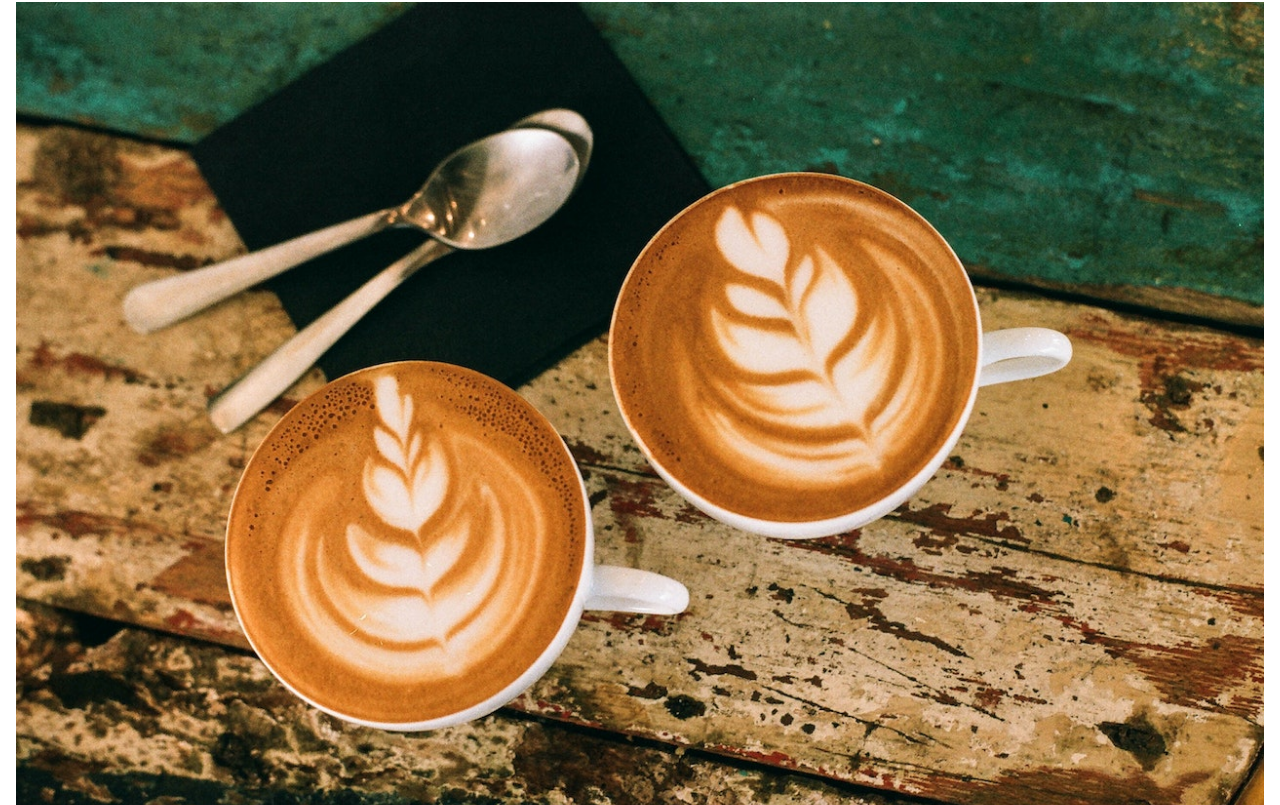
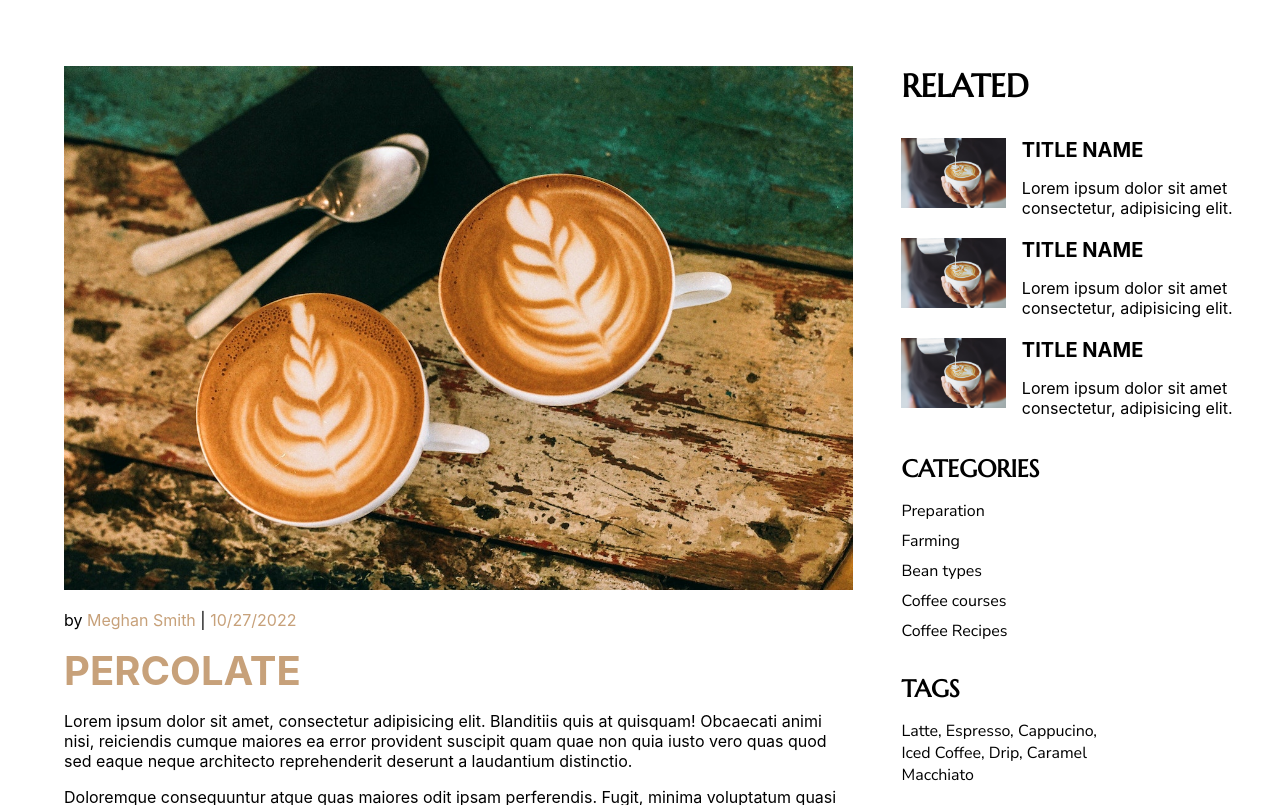
Before and after one commit to rideoutm/coffee-shop-v2, a React (Create React App) app: page / in a window 1280 px wide. Shown: the part 4175-4980 px from the top of the page. Built offline with nearby package versions, Linux system fonts and the light colour scheme; a web font is replaced by a local one.

Commit message:
build tablet & desktop blog layout blog pg

```diff
--- a/src/components/Blog/Blog.scss
+++ b/src/components/Blog/Blog.scss
@@ -1,4 +1,7 @@
 @use "../../../styles/global.scss" as *;
+@use "../../../styles/partials/typography" as *;
+@use "../../../styles/partials/utilities" as *;
+@use "../../../styles/partials/mixins" as *;
 
 .blog {
   box-sizing: border-box;
@@ -172,4 +175,28 @@
       color: #fff;
     }
   }
+
+  @include tablet {
+    display: flex;
+    flex-direction: column;
+
+    &__left {
+      width: 100%;
+      margin-right: 1rem;
+      padding: 4rem 3rem;
+    }
+
+    &__right {
+      width: 50%;
+    }
+  }
+
+  @include desktop {
+    flex-direction: row;
+
+    &__left {
+      margin-right: 0;
+      padding-right: 0;
+    }
+  }
 }
--- a/src/components/Blog/Percolate.js
+++ b/src/components/Blog/Percolate.js
@@ -32,6 +32,7 @@ export default function Blog() {
 
   return (
     <div className="blog">
+      <div className="blog__left">
         <img className="blog__title-img" src={titleImg} alt="title image" />
 
         <div className="blog__info">
@@ -42,32 +43,32 @@ export default function Blog() {
           <h2 className="blog__article-title">PERCOLATE</h2>
           <div className="blog__article-content">
             <p className="blog__article-para">
-            Lorem ipsum dolor sit amet, consectetur adipisicing elit. Blanditiis
-            quis at quisquam! Obcaecati animi nisi, reiciendis cumque maiores ea
-            error provident suscipit quam quae non quia iusto vero quas quod sed
-            eaque neque architecto reprehenderit deserunt a laudantium
-            distinctio.
+              Lorem ipsum dolor sit amet, consectetur adipisicing elit.
+              Blanditiis quis at quisquam! Obcaecati animi nisi, reiciendis
+              cumque maiores ea error provident suscipit quam quae non quia
+              iusto vero quas quod sed eaque neque architecto reprehenderit
+              deserunt a laudantium distinctio.
             </p>
             <p className="blog__article-para">
               Doloremque consequuntur atque quas maiores odit ipsam perferendis.
-            Fugit, minima voluptatum quasi consequuntur, maiores vitae assumenda
-            quae, esse sed ex dolor rerum impedit placeat. Fugit fuga a expedita
-            doloremque sed, laboriosam at vero voluptate quod, ad ab
-            exercitationem facere qui, delectus non enim placeat odit. Beatae
-            ullam expedita vel, perspiciatis quam nobis eius corrupti. Aut quia
-            nam dignissimos voluptatibus nemo quaerat earum, magnam voluptatum
-            consectetur pariatur et numquam, ullam odio.{" "}
+              Fugit, minima voluptatum quasi consequuntur, maiores vitae
+              assumenda quae, esse sed ex dolor rerum impedit placeat. Fugit
+              fuga a expedita doloremque sed, laboriosam at vero voluptate quod,
+              ad ab exercitationem facere qui, delectus non enim placeat odit.
+              Beatae ullam expedita vel, perspiciatis quam nobis eius corrupti.
+              Aut quia nam dignissimos voluptatibus nemo quaerat earum, magnam
+              voluptatum consectetur pariatur et numquam, ullam odio.{" "}
             </p>{" "}
             <p className="blog__article-para">
               {" "}
-            Vitae hic quibusdam illum, fuga totam necessitatibus modi, voluptate
-            aperiam veritatis minima ratione labore doloremque quod iusto
-            debitis, velit perferendis praesentium! Dolores reiciendis ut
-            similique doloribus aut numquam eligendi ad ipsam repudiandae et
-            fugiat enim ea, fugit dignissimos dolore perspiciatis accusantium.
-            Dignissimos minus, repudiandae modi quia quae hic enim debitis
-            accusamus delectus facilis doloremque sed distinctio architecto quod
-            facere aspernatur eius, iusto maxime sunt.
+              Vitae hic quibusdam illum, fuga totam necessitatibus modi,
+              voluptate aperiam veritatis minima ratione labore doloremque quod
+              iusto debitis, velit perferendis praesentium! Dolores reiciendis
+              ut similique doloribus aut numquam eligendi ad ipsam repudiandae
+              et fugiat enim ea, fugit dignissimos dolore perspiciatis
+              accusantium. Dignissimos minus, repudiandae modi quia quae hic
+              enim debitis accusamus delectus facilis doloremque sed distinctio
+              architecto quod facere aspernatur eius, iusto maxime sunt.
             </p>
             <p className="blog__article-para">
               Eveniet fugiat repellat tempora necessitatibus beatae nulla ullam,
@@ -86,8 +87,8 @@ export default function Blog() {
             <h3 className="blog__author-name">Meghan Smith</h3>
             <div className="blog__author-desc">
               Lorem ipsum dolor sit amet consectetur adipisicing elit. Deleniti,
-            alias quae. Commodi perspiciatis nisi quis deserunt, laudantium ipsa
-            modi debitis?
+              alias quae. Commodi perspiciatis nisi quis deserunt, laudantium
+              ipsa modi debitis?
               <hr className="blog__author-btm-hr" />
             </div>
           </div>
@@ -130,7 +131,10 @@ export default function Blog() {
             </form>
           </div>
         </div>
+      </div>
+      <div className="blog__right">
         <Related />
+      </div>
     </div>
   );
 }
--- a/src/components/Blog/Related/Related.js
+++ b/src/components/Blog/Related/Related.js
@@ -11,7 +11,7 @@ export default function Related() {
         </div>
         <div className="related__info">
           <div className="related__info-title">
-            <h4>TITLE NAME</h4>
+            <h4 className="related__info-title-header">TITLE NAME</h4>
           </div>
           <div className="related__info-desc">
             {" "}
@@ -19,6 +19,48 @@ export default function Related() {
           </div>
         </div>
       </div>
+      <div className="related__item">
+        <div className="related__img-cont">
+          <img className="related__item-img" src={related} alt="" />
+        </div>
+        <div className="related__info">
+          <div className="related__info-title">
+            <h4 className="related__info-title-header">TITLE NAME</h4>
+          </div>
+          <div className="related__info-desc">
+            {" "}
+            Lorem ipsum dolor sit amet consectetur, adipisicing elit.
+          </div>
+        </div>
+      </div>
+      <div className="related__item">
+        <div className="related__img-cont">
+          <img className="related__item-img" src={related} alt="" />
+        </div>
+        <div className="related__info">
+          <div className="related__info-title">
+            <h4 className="related__info-title-header">TITLE NAME</h4>
+          </div>
+          <div className="related__info-desc">
+            {" "}
+            Lorem ipsum dolor sit amet consectetur, adipisicing elit.
+          </div>
+        </div>
+      </div>
+      <div className="related__categories">
+        <h2 className="related__categories-header">CATEGORIES</h2>
+        <ul className="related__list">
+          <li className="related__list-item">Preparation</li>
+          <li className="related__list-item">Farming</li>
+          <li className="related__list-item">Bean types</li>
+          <li className="related__list-item">Coffee courses</li>
+          <li className="related__list-item">Coffee Recipes</li>
+        </ul>
+      </div>
+      <div className="related__tags">
+        <h2 className="related__tags-header">TAGS</h2>
+        Latte, Espresso, Cappucino, Iced Coffee, Drip, Caramel Macchiato
+      </div>
     </div>
   );
 }
--- a/src/components/Blog/Related/Related.scss
+++ b/src/components/Blog/Related/Related.scss
@@ -1,15 +1,12 @@
+@use "../../../../styles/global.scss" as *;
+@use "../../../../styles/partials/typography" as *;
+@use "../../../../styles/partials/utilities" as *;
+@use "../../../../styles/partials/mixins" as *;
+
 .related {
+  margin-bottom: 2rem;
+
   &__item {
-    margin-top: 2rem;
-    display: flex;
-  }
-
-  &__header {
-    font-family: "marcellus", serif;
-    margin-bottom: 1rem;
-  }
-
-  &__related-item {
     display: flex;
     width: 100%;
     margin: 1rem 0;
@@ -19,6 +16,10 @@
     }
   }
 
+  &__header {
+    font-family: "marcellus", serif;
+    margin-bottom: 1rem;
+  }
   &__img-cont {
     width: 60%;
   }
@@ -38,4 +39,72 @@
       line-height: 20px;
     }
   }
+
+  &__categories-header,
+  &__tags-header {
+    font-family: "marcellus", serif;
+    margin-bottom: 1rem;
+    margin-top: 2rem;
+  }
+  &__list {
+    list-style-type: none;
+    font-family: "nunito sans";
+
+    // &-item: rem 0;
+    // }
+  }
+
+  &__tags {
+    font-family: "nunito sans";
+  }
+
+  @include tablet {
+    margin-left: 3rem;
+
+    &__header {
+      margin-bottom: 1rem;
+    }
+
+    &__img-cont {
+      width: 50%;
+    }
+
+    &__info {
+      margin-left: 1rem;
+      display: flex;
+      flex-direction: column;
+
+      &-desc {
+        padding-bottom: 0.25rem;
+        line-height: 20px;
+        margin-top: 0;
+      }
+
+      &-title-header {
+        font-size: 1.25rem;
+        margin-bottom: 1rem;
+      }
+    }
+    &__list-item {
+      margin: 0.5rem 0;
+    }
+
+    &__tags {
+      width: 60%;
+    }
+  }
+
+  @include desktop {
+    margin-top: 7rem;
+
+    &__img-cont {
+      width: 50%;
+    }
+
+    &__header {
+      font-size: 2rem;
+      //   margin-top: -0.75rem;
+      margin-bottom: 2rem;
+    }
+  }
 }
```
Lines whose indentation alone changed are shown as unchanged.
